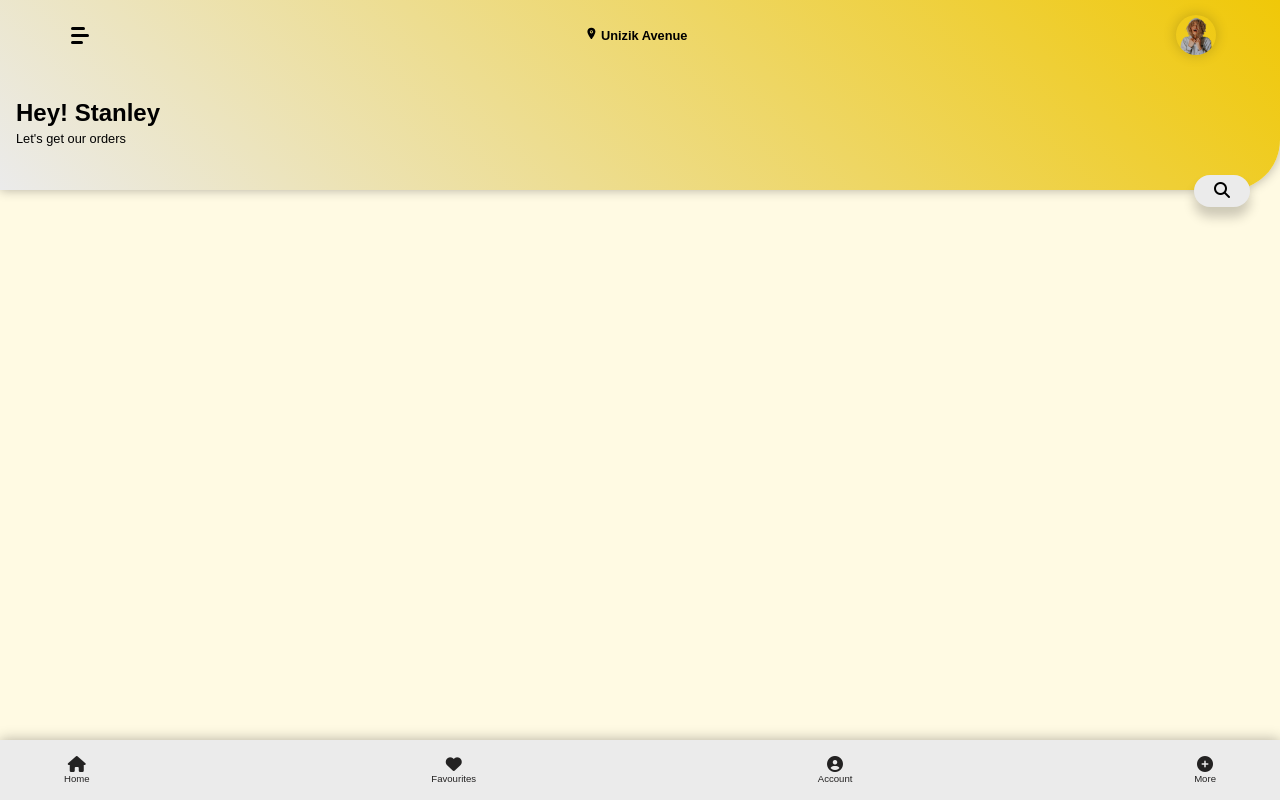
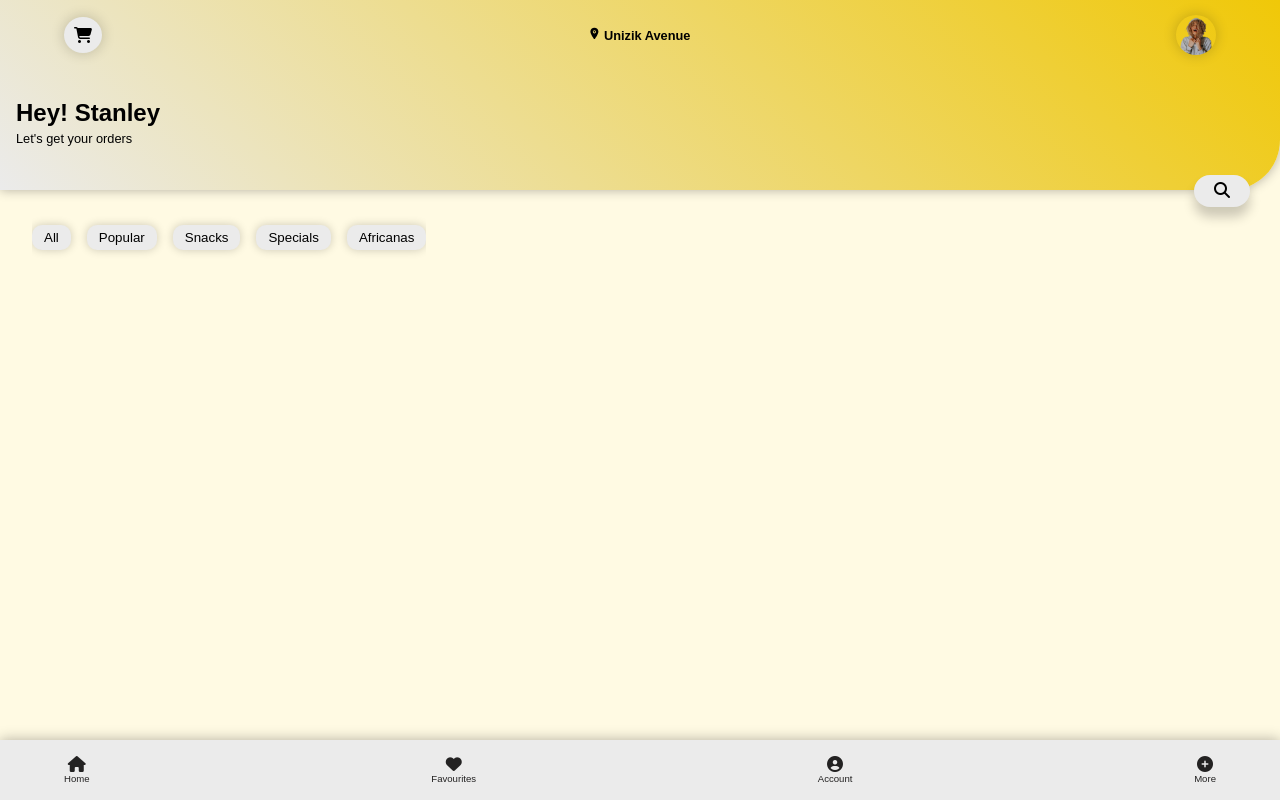
Before and after one commit to Stanley-enumahh/Nanji, a plain HTML site: page index.html in a window 1280 px wide. Drawn offline with nearby package versions, Linux system fonts and the light colour scheme; a web font is replaced by a local one.

Commit message:
files2 added

```diff
--- a/index.html
+++ b/index.html
@@ -4,7 +4,7 @@
     <meta charset="UTF-8" />
     <meta name="viewport" content="width=device-width, initial-scale=1.0" />
     <link rel="stylesheet" href="style.css" />
-    <script src="main.js"></script>
+    <script src="main.js" defer></script>
     <link
       rel="stylesheet"
       href="https://cdnjs.cloudflare.com/ajax/libs/font-awesome/6.4.2/css/all.min.css"
@@ -18,10 +18,8 @@
     <section id="home-page">
       <div class="first-banner">
         <div class="topbar">
-          <div class="menu-toggle">
-            <div class="bar bar1"></div>
-            <div class="bar bar2"></div>
-            <div class="bar bar3"></div>
+          <div class="cart-toggle">
+            <i class="fa-solid fa-cart-shopping"></i>
           </div>
           <div class="location">
             <ion-icon name="location"></ion-icon> Unizik Avenue
@@ -34,7 +32,7 @@
         <!--greetings-->
         <div class="greetings">
           <h2 class="Hey">Hey! Stanley</h2>
-          <p>Let's get our orders</p>
+          <p>Let's get your orders</p>
         </div>
 
         <!--search-->
@@ -48,7 +46,19 @@
       </div>
 
       <!--menu-->
-      <div class="menu-body"></div>
+      <div class="menu-body">
+        <div class="filter-section">
+          <ul class="tab-box">
+            <li><button type="button" class="filter-btn">All</button></li>
+            <li><button type="button" class="filter-btn">Popular</button></li>
+            <li>
+              <button type="button" class="filter-btn">Snacks</button>
+            </li>
+            <li><button type="button" class="filter-btn">Specials</button></li>
+            <li><button type="button" class="filter-btn">Africanas</button></li>
+          </ul>
+        </div>
+      </div>
 
       <!--quick access-->
 
--- a/main.js
+++ b/main.js
@@ -0,0 +1,18 @@
+/*cursor dragging*/
+
+const tabBox = document.querySelector(".tab-box")
+
+let isDragging = false;
+
+
+const dragging = (e) => {
+  if(!isDragging) return
+  tabBox.scrollLeft -= e.movementX;
+}
+const dragStop = () =>{
+  isDragging = false
+}
+
+tabBox.addEventListener("mousedown", () => isDragging = true);
+tabBox.addEventListener("mousemove", dragging);
+document.addEventListener("mouseup", dragStop);
--- a/style.css
+++ b/style.css
@@ -37,39 +37,27 @@ box-shadow: 0 0 12px rgba(0,0,0,0.3);
   align-items: center;
   z-index: 100;
 }
-.menu-toggle{
+.cart-toggle{
   display: flex;
   align-items: start;
   justify-content: center;
-  padding: 7px 7px;
+  padding: 10px 10px;
   border-radius: 50%;
-  /*box-shadow: 0px 0 14px rgba(0,0,0,0.2);*/
+  box-shadow: 0px 0 14px rgba(0,0,0,0.2);
   cursor: pointer;
   flex-direction: column;
   gap: 4px;
+  transition: .5s ease-in;
+  background-color: #ebebeb;
 }
-.menu-toggle:hover .bar1{
-  width: 18px;
+.cart-toggle i{
+  padding: px ;
 }
-.menu-toggle:hover .bar3{
-  width: 18px;
+.cart-toggle:hover {
+  background: #f0c808;
 }
-.bar{
-height: 3px;
-background-color: #000;
-border-radius: 3px;
-}
-.bar1{
-  width: 14px;
-  transition: .3s ease-in;
-}
-.bar2{
-width: 18px;
-}
-.bar3{
-  width: 12px;
-  transition: .3s ease-in;
-}
+
+
 .location{
   font-size: .8rem;
   font-weight: bold;
@@ -174,5 +162,40 @@ color: #f0c808;
   height: 65%;
   border-top-right-radius: 40px ;
   border-top-left-radius: 40px ;
+  display: flex;
+  flex-direction: column;
+  align-items: center;
 
 }
+
+.filter-section{
+  margin-top: 25px;
+  display: flex;
+  width: 95%;
+  flex-direction: row;
+  overflow-x: hidden;
+
+}
+.filter-section .tab-box{
+  display: flex;
+  flex-direction: row;
+  justify-content: space-between;
+  list-style: none;
+  gap: 1rem;
+  padding: 10px 0;
+  overflow-x: hidden;
+}
+.filter-btn{
+  padding: 5px 12px;
+  background-color: #ebebeb;
+  border-radius: 10px;
+  border: none;
+  outline: none;
+  box-shadow: 0 0 10px rgba(0,0,0,0.2);
+  cursor: pointer;
+  transition: .5s ease-in;
+  user-select: none;
+}
+.filter-btn:hover{
+background-color: #f0c808;
+}
```
